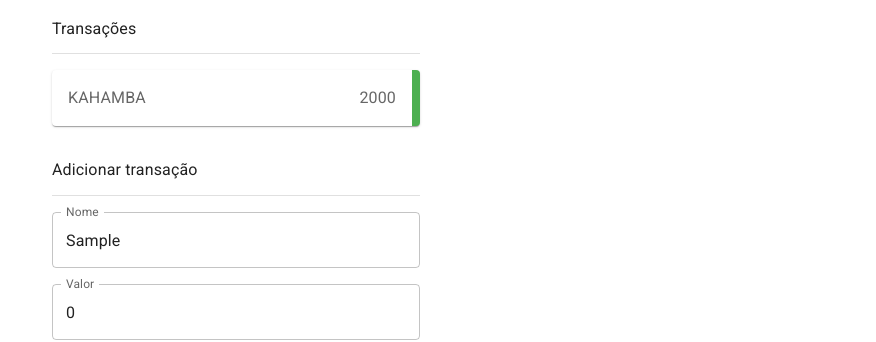
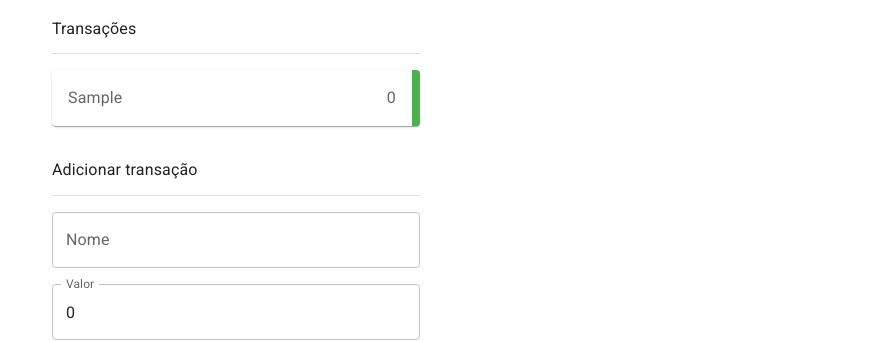
Before and after one commit to PascoalKahamba/financial-manager, a React (Vite) app: page / in a window 1280 px wide. Both pictures are taken after typing "Sample" into the empty fields and a click on the button "ADICIONAR". Shown: the part 267-609 px from the top of the page, without its empty margins (404-1280 px from the left). Built offline with nearby package versions, Linux system fonts and the light colour scheme.

Commit message:
I've created the state transitionCompany and other functionality

```diff
--- a/src/components/Home.tsx
+++ b/src/components/Home.tsx
@@ -13,8 +13,9 @@ import { useState } from "react";
 import Link from "@mui/material/Link";
 import TextField from "@mui/material/TextField";
 import CustomizedSnackbars from "./CustomizedSnackbars";
-import { Operations } from "./MyStyles";
+import { Transition } from "./MyStyles";
 import SpeedDialTooltipOpen from "./SpeedDialTooltipOpen";
+import useGlobalContext from "../hooks/useGlobalContext";
 
 type handleChangeProps =
   | React.ChangeEventHandler<HTMLInputElement | HTMLTextAreaElement>
@@ -22,6 +23,10 @@ type handleChangeProps =
 
 type addTransitionProps = React.FormEventHandler<HTMLFormElement> | undefined;
 
+interface TransitionCompanyProps {
+  product: string;
+  price: number;
+}
 function validateFieldNameProduct(nameProduct: string) {
   return (
     (nameProduct === "" && "O campo nome não pode estar vazio.") ||
@@ -36,11 +41,18 @@ function validateFieldPriceProduct(priceProduct: string | number) {
 
 const Home = () => {
   const [form, setForm] = useState({ product: "", price: 0 });
+  const [transitionCompany, setTransitionCompany] = useState<
+    TransitionCompanyProps[]
+  >([]);
   const {
     palette: {
       primary: { dark },
     },
   } = useTheme();
+
+  const {
+    global: { setOpen, setFeedBack, open },
+  } = useGlobalContext();
 
   const handleChange: handleChangeProps = ({ target }) => {
     setForm({ ...form, [target.id]: target.value });
@@ -51,6 +63,20 @@ const Home = () => {
 
   const addTransition: addTransitionProps = (event) => {
     event.preventDefault();
+    if (nameProduct) {
+      setOpen(true);
+      setFeedBack({ kind: "error", message: nameProduct });
+    } else if (priceProduct) {
+      setOpen(true);
+      setFeedBack({ kind: "error", message: priceProduct });
+    } else {
+      setTransitionCompany([
+        { product: form.product, price: +form.price },
+        ...transitionCompany,
+      ]);
+
+      setForm({ product: "", price: 0 });
+    }
   };
   const CompanyBalance = styled(Paper)(({ theme }) => ({
     backgroundColor: theme.palette.mode === "dark" ? "#1A2027" : "#fff",
@@ -102,10 +128,21 @@ const Home = () => {
             sx={{ fontWeight: "bold" }}
           />
           <Stack spacing={1} sx={{ marginTop: "1rem" }}>
-            <Operations sx={{ borderRight: `.5rem solid ${green[500]}` }}>
-              <Typography>KAHAMBA</Typography>
-              <Typography>2000</Typography>
-            </Operations>
+            {transitionCompany.length === 0 ? (
+              <Typography variant="body2" sx={{ textAlign: "center" }}>
+                Nenhuma transição adicionada
+              </Typography>
+            ) : (
+              transitionCompany.map(({ product, price }, index) => (
+                <Transition
+                  key={index}
+                  sx={{ borderRight: `.5rem solid ${green[500]}` }}
+                >
+                  <Typography> {product}</Typography>
+                  <Typography>{price}</Typography>
+                </Transition>
+              ))
+            )}
           </Stack>
           <Box
             component="form"
@@ -126,6 +163,7 @@ const Home = () => {
             >
               <TextField
                 value={form.product}
+                error={open && nameProduct}
                 onChange={handleChange}
                 id="product"
                 label="Nome"
@@ -137,6 +175,7 @@ const Home = () => {
               >
                 <TextField
                   value={form.price}
+                  error={open && priceProduct}
                   onChange={handleChange}
                   id="price"
                   type="number"
--- a/src/components/MyStyles.ts
+++ b/src/components/MyStyles.ts
@@ -1,7 +1,7 @@
 import { styled, Paper } from "@mui/material";
 import { createGlobalStyle } from "styled-components";
 
-export const Operations = styled(Paper)(({ theme }) => ({
+export const Transition = styled(Paper)(({ theme }) => ({
   backgroundColor: theme.palette.mode === "dark" ? "#1A2027" : "#fff",
   ...theme.typography.body2,
   padding: theme.spacing(2),
```
